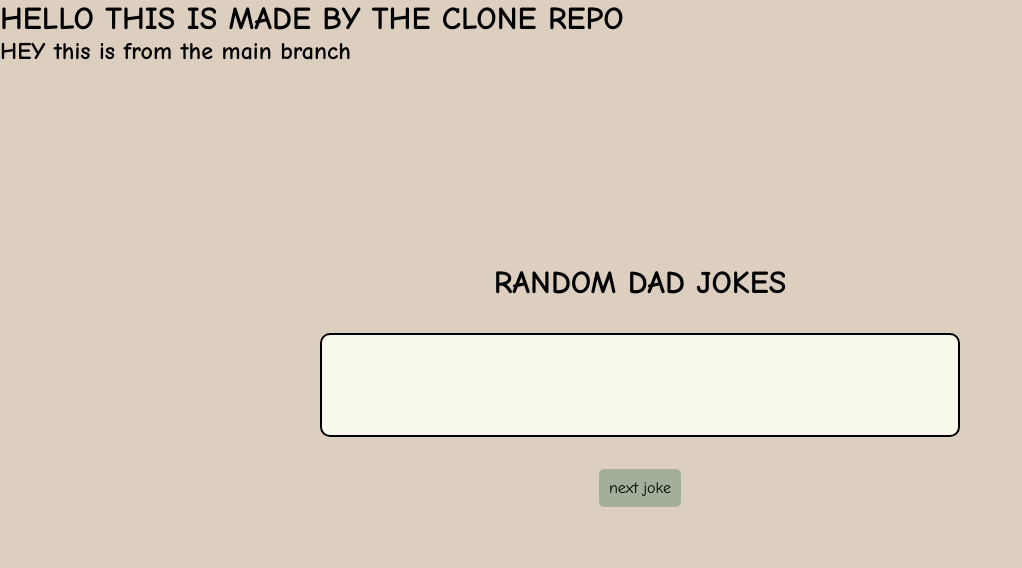
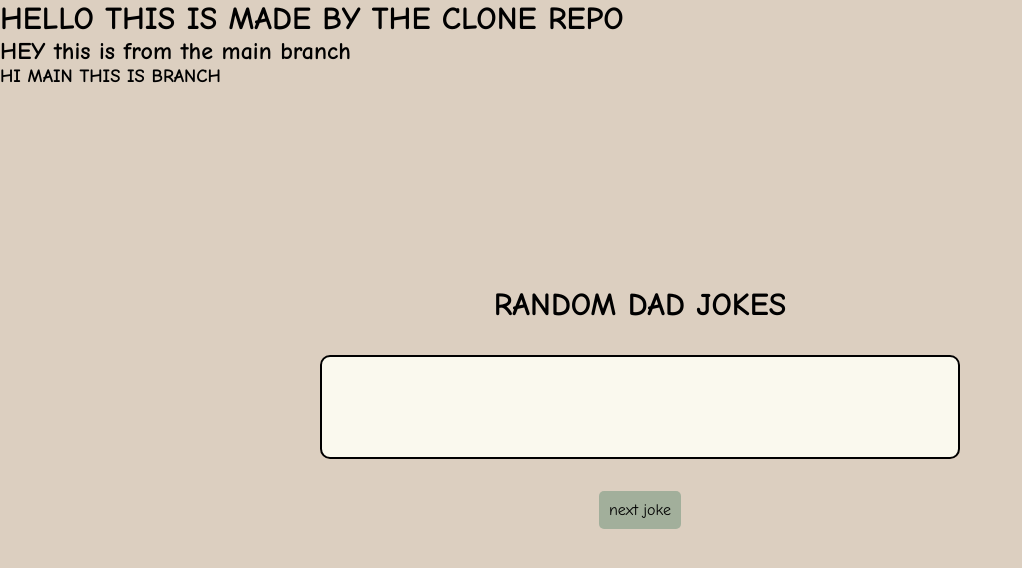
Before and after one commit to J-P-D-20/dadJokes, a website: page public/index.html in a window 1280 px wide. Shown: the whole page, without its empty margins (0-1022 px from the left). Drawn offline with Linux system fonts and the light colour scheme; no server answers; a web font is replaced by a local one.

Commit message:
another test

```diff
--- a/public/index.html
+++ b/public/index.html
@@ -14,6 +14,7 @@
 
     <h1>HELLO THIS IS MADE BY THE CLONE REPO</h1>
     <h2>HEY this is from the main branch</h2>
+    <h3>HI MAIN THIS IS BRANCH</h3>
     <div class="container">
     <header>
         <h1> RANDOM DAD JOKES </h1>
```
